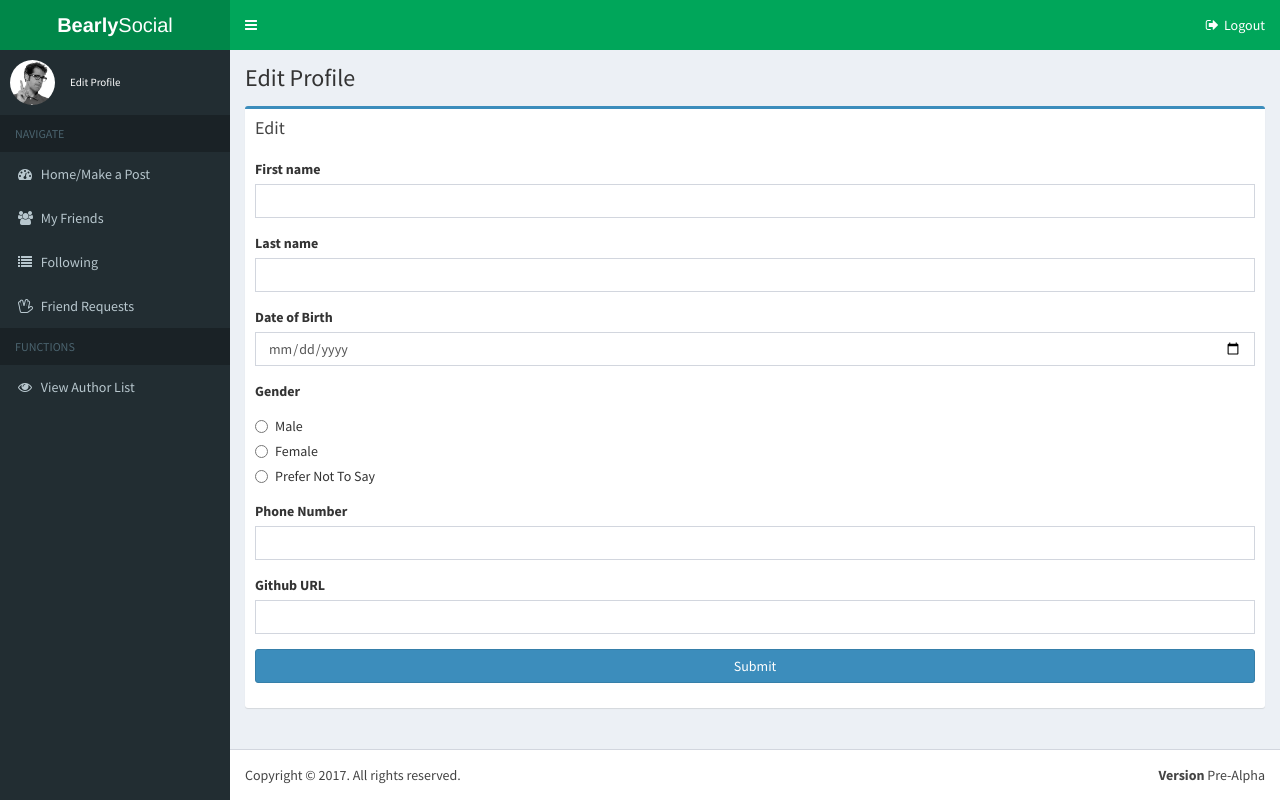
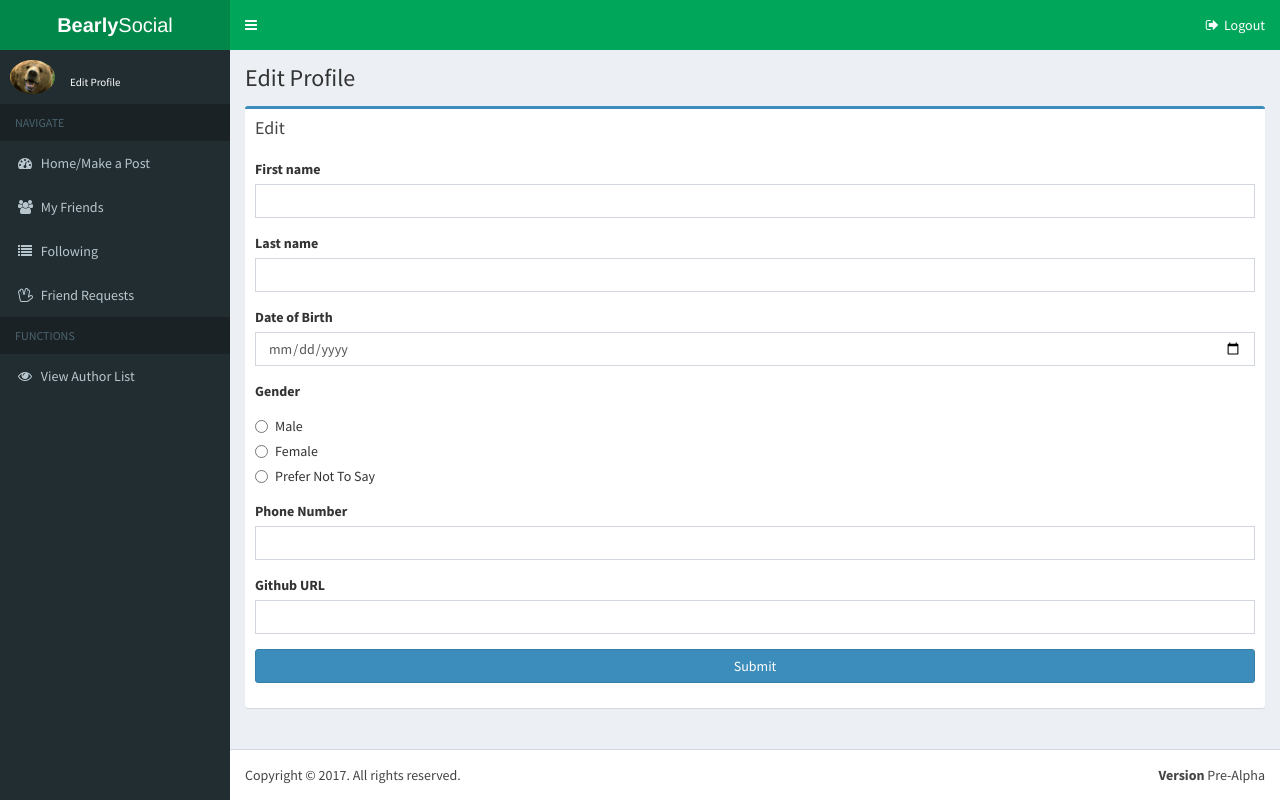
Before and after one commit to genomaxx/404cmputProject, a Django app: template social/author/templates/author/edit.html in a window 1280 px wide. Run offline with Django 3.2, Linux system fonts and the light colour scheme; the template is opened without the code that fills it, so the values that code supplies are empty; some libraries are stand-ins or nearby versions.

Commit message:
Use picture of bear for profile pic

```diff
--- a/social/social/templates/includes/navigation.html
+++ b/social/social/templates/includes/navigation.html
@@ -29,7 +29,7 @@
     <section class="sidebar">
       <div class="user-panel">
         <div class="pull-left image">
-          <img src="/static/img/user2-160x160.jpg" class="img-circle" alt="User Image">
+          <img src="/static/img/bear.jpeg" class="img-circle" alt="User Image">
         </div>
         <div class="pull-left info">
           <p><a href={% url 'author:profile' request.user.id %}>{{request.user.username}}</a></p>
```
Also changed, not shown: social/social/static/img/bear.jpeg (added).
